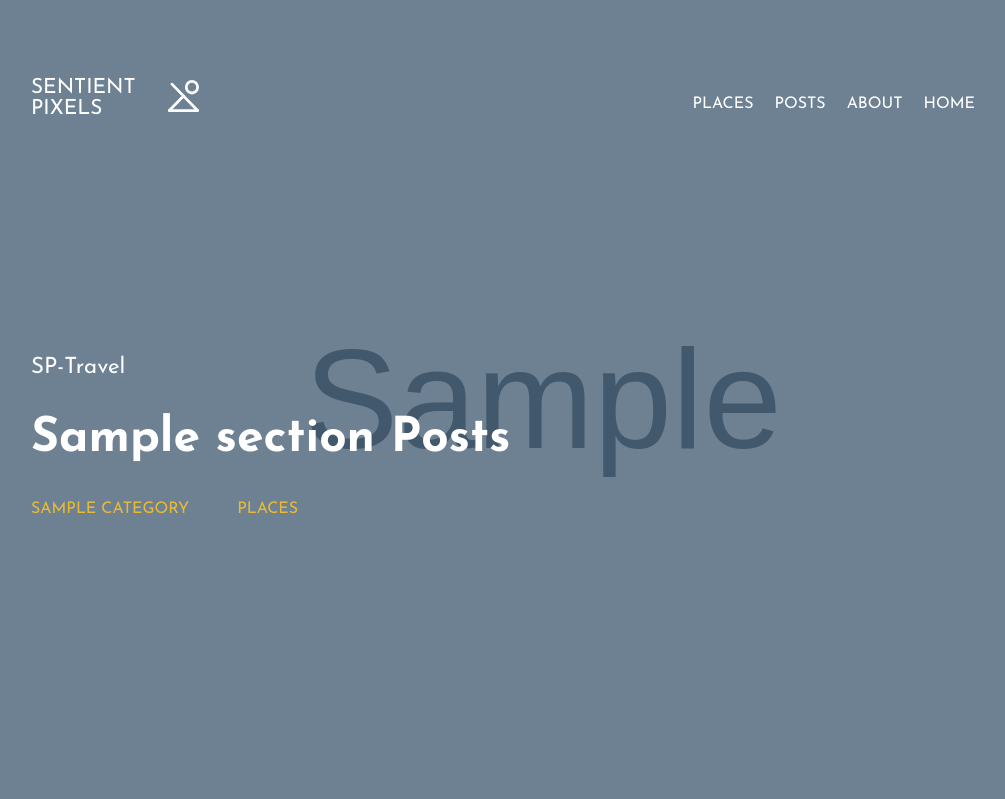
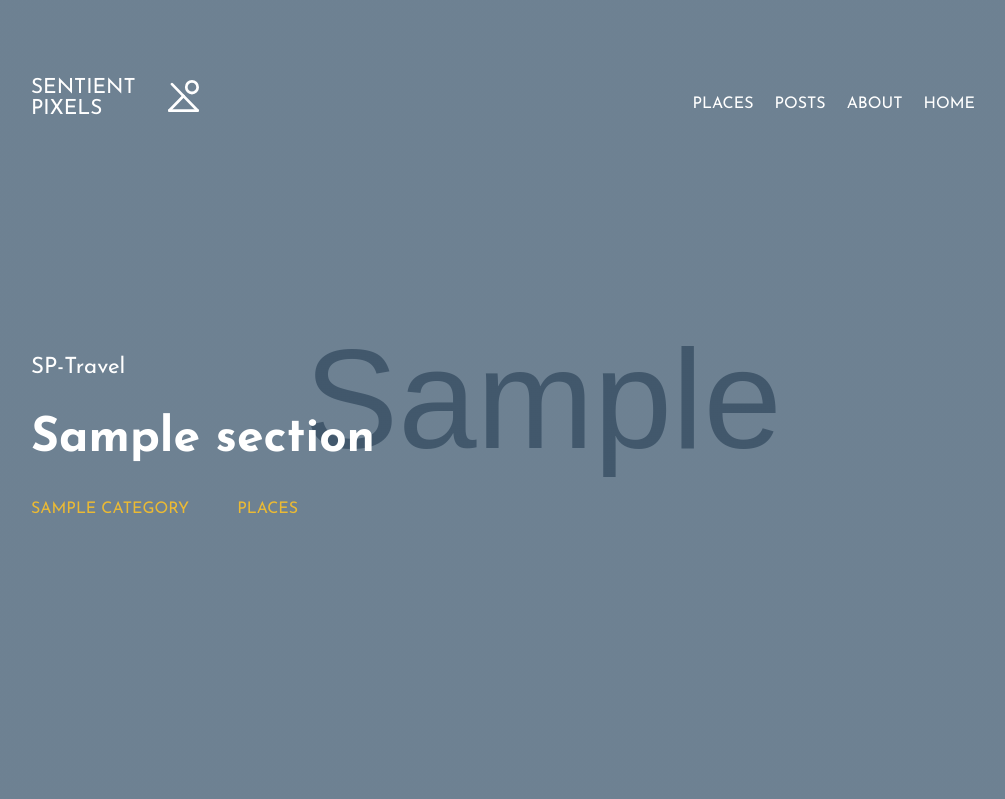
Before and after one commit to theabdullahalam/sp-travel, a Django app: template main/templates/posts.html in a window 1280 px wide. Shown: the top 799 px of the page, without its empty margins (97-1102 px from the left). Run offline with Django 3.2, Linux system fonts and the light colour scheme; tables that the repository leaves empty hold one stand-in row (values such as "Sample post"); the template is opened without the code that fills it: values that come from a table or form of the project are taken from there, most other values are stand-ins (such as "Sample title", 1, 10 or a date in 2020); grey boxes marked "Sample" are stand-in pictures; some libraries are stand-ins or nearby versions.

Commit message:
Remove Posts from top

```diff
--- a/main/templates/posts.html
+++ b/main/templates/posts.html
@@ -27,7 +27,7 @@
 {% endblock %}
 
 {% block pre-title %}SP-Travel{% endblock %}
-{% block big-title %}{{ section }} Posts{% endblock %}
+{% block big-title %}{{ section }}{% endblock %}
 {% block under-title %}
                 {% for category in categories %}
                 <a href="{% url 'posts' 'category' category.slug %}">{{ category.name.upper }}</a>
```
